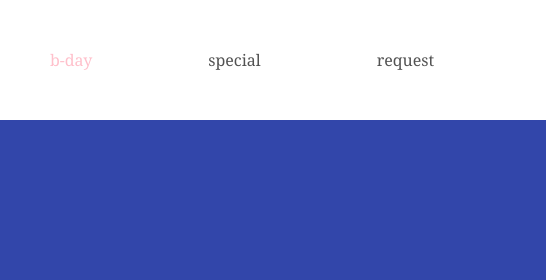
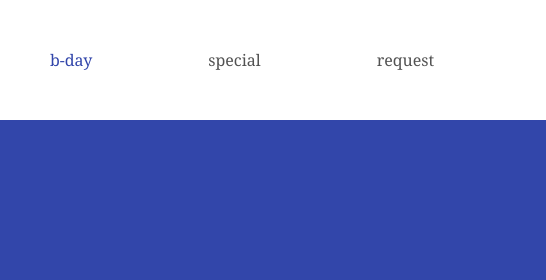
Before and after one commit to naeune/midproject, a plain HTML site: page index.html in a window 1280 px wide. In both pictures the pointer is over the link "b-day". Shown: the top 280 px of the page, 0-546 px from the left. Drawn offline with Linux system fonts and the light colour scheme.

Commit message:
색상 수정

```diff
--- a/style/top.css
+++ b/style/top.css
@@ -4,7 +4,7 @@
 }
 
 #container a:hover {
-  color: pink;
+  color: #3246aa;
   cursor: pointer;
 }
 
```
